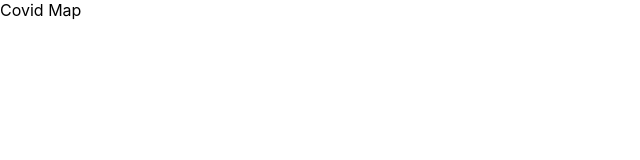
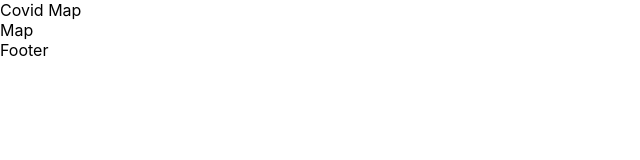
Before and after one commit to TZ-fn/CovidMap, a Next.js app: page / in a window 1280 px wide. Shown: the top 160 px of the page, without its empty margins (0-640 px from the left). Built offline with nearby package versions, Linux system fonts and the light colour scheme.

Commit message:
Implement the Layout component to enclose every page

```diff
--- a/pages/_app.js
+++ b/pages/_app.js
@@ -1,7 +1,12 @@
+import Layout from '../components/Layout/Layout';
 import '../styles/globals.css';
 
 function MyApp({ Component, pageProps }) {
-  return <Component {...pageProps} />;
+  return (
+    <Layout>
+      <Component {...pageProps} />
+    </Layout>
+  );
 }
 
 export default MyApp;
--- a/pages/index.js
+++ b/pages/index.js
@@ -1,3 +1,3 @@
 export default function Home() {
-  return <div>Covid Map</div>;
+  return <div>Map</div>;
 }
```
